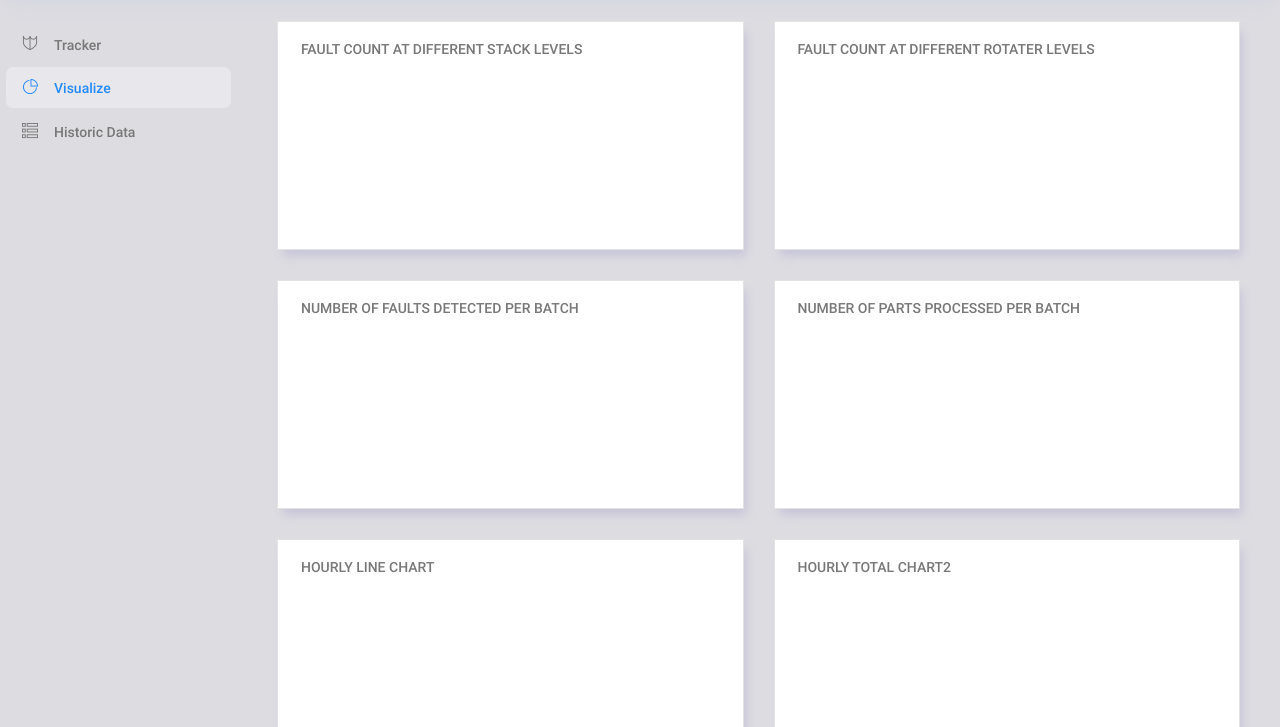
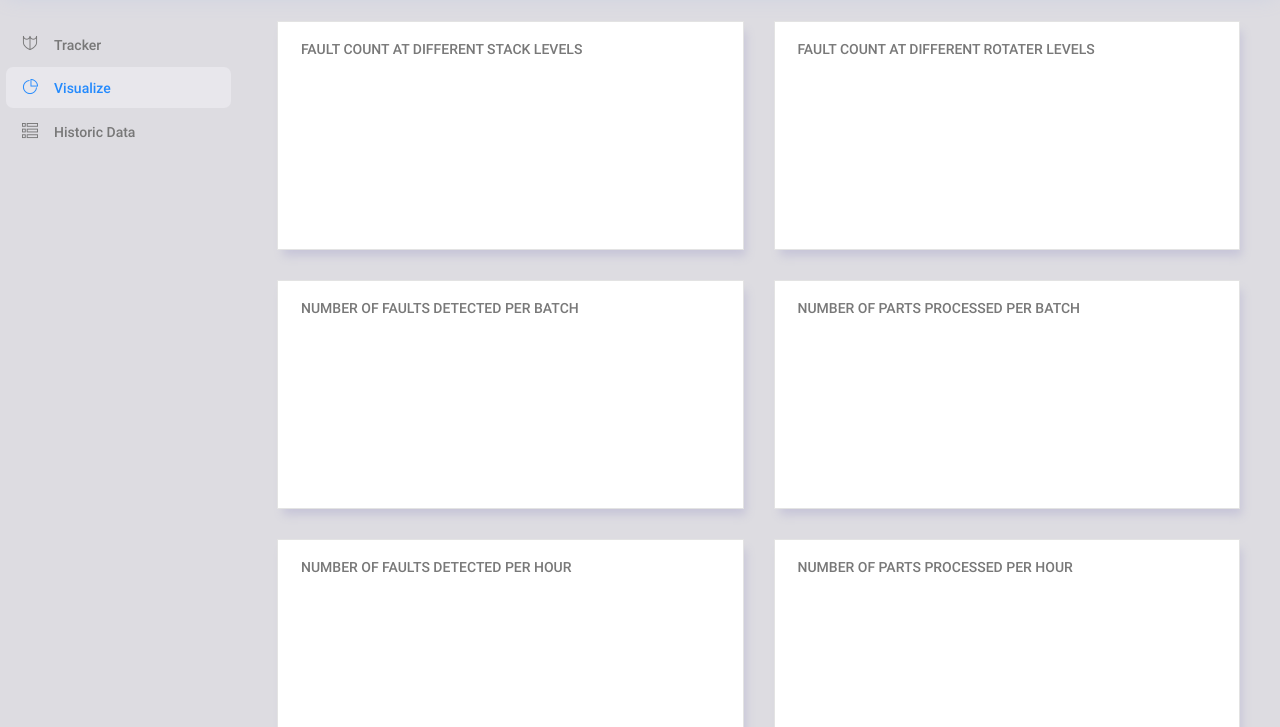
Before and after one commit to AdilRaza02/Oerlikon-Hackathon-19-VTOE, a website: page pages/charts/chartjs.html in a window 1280 px wide. Shown: the part 73-800 px from the top of the page. Drawn offline with Linux system fonts and the light colour scheme; files that its build step writes are made by us from their sources; no server answers.

Commit message:
graph title changed

```diff
--- a/pages/charts/chartjs.html
+++ b/pages/charts/chartjs.html
@@ -121,7 +121,7 @@
               <div class="col-lg-6 grid-margin stretch-card">
                 <div class="card">
                   <div class="card-body">
-                    <h4 class="card-title">Hourly Line chart</h4>
+                    <h4 class="card-title">Number of faults detected per hour</h4>
                     <canvas id="lineChart"></canvas>
                   </div>
                 </div>
@@ -130,7 +130,7 @@
               <div class="col-lg-6 grid-margin stretch-card">
                   <div class="card">
                     <div class="card-body">
-                      <h4 class="card-title">Hourly Total chart2</h4>
+                      <h4 class="card-title">Number of parts processed per hour</h4>
                       <canvas id="lineChart2"></canvas>
                     </div>
                   </div>
```
